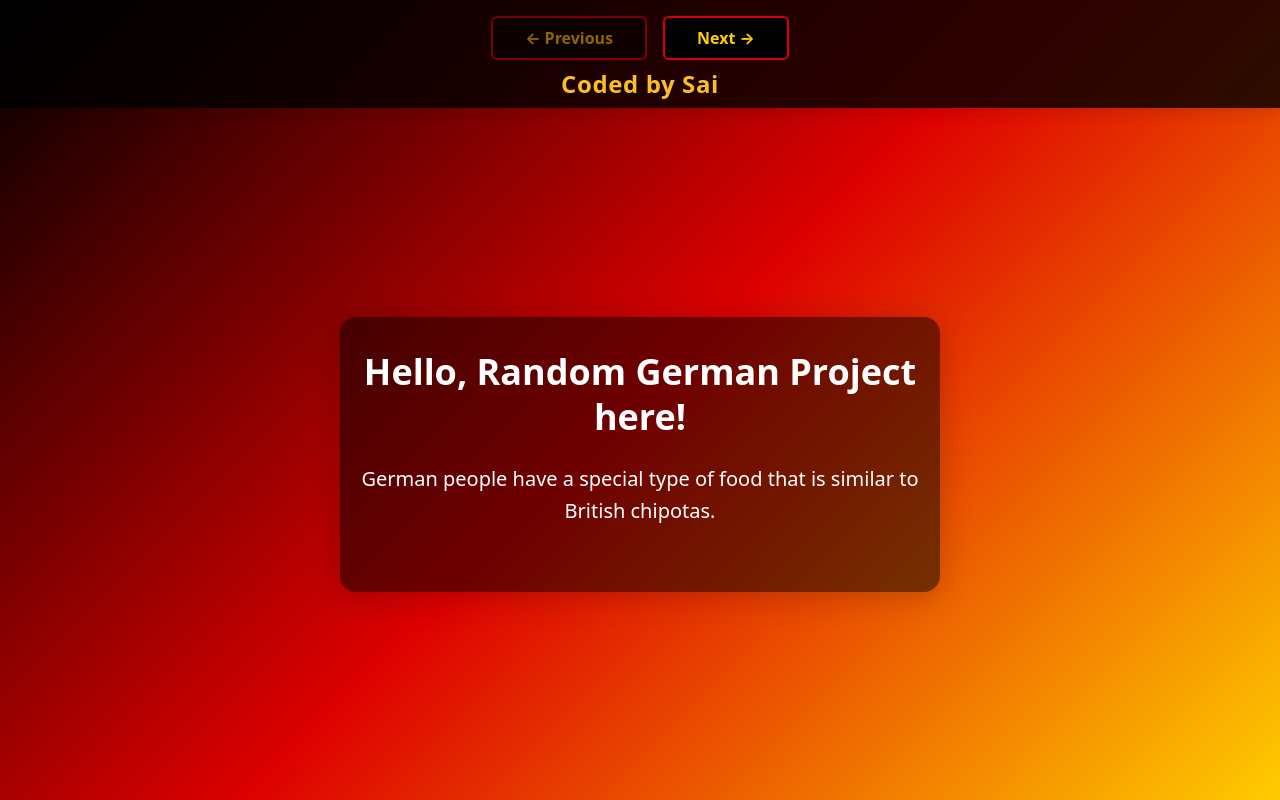
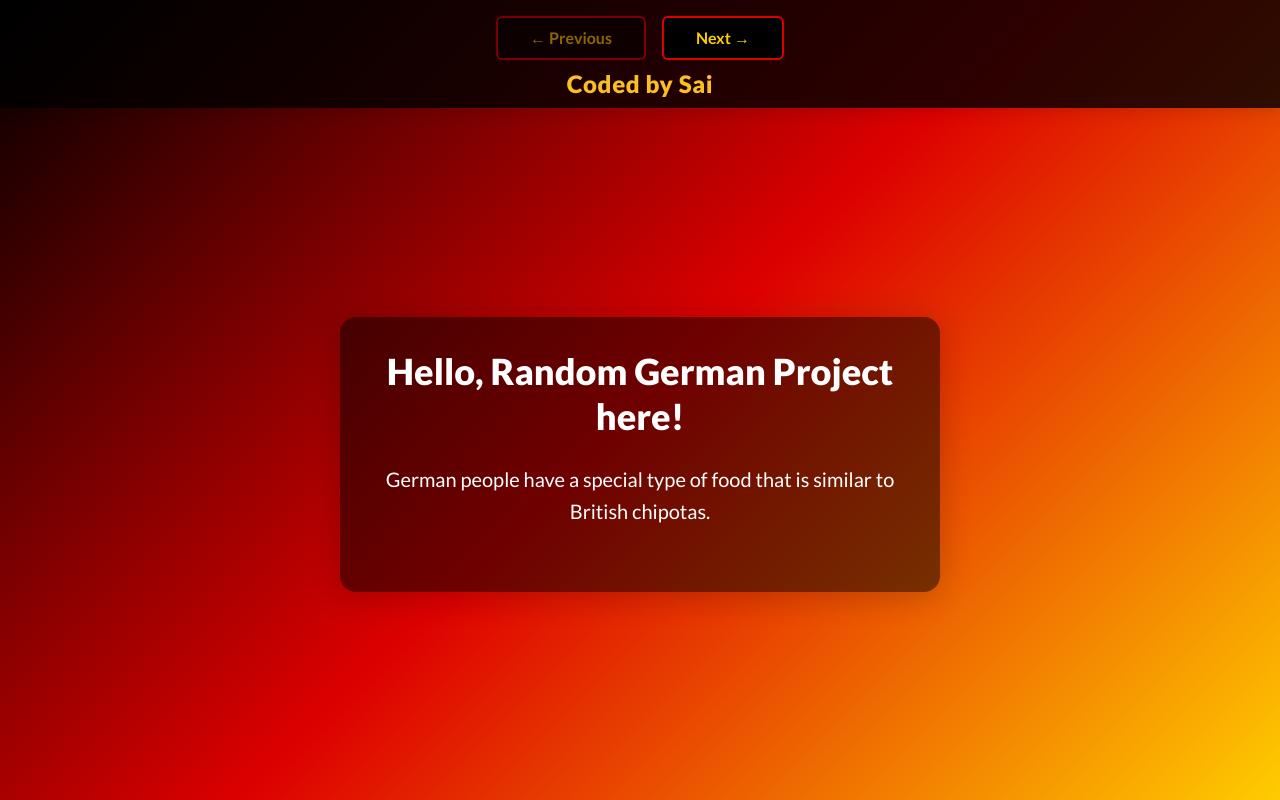
Before and after one commit to darkflareplays8/germanproje, a plain HTML site: page index.html in a window 1280 px wide. Drawn offline with nearby package versions, Linux system fonts and the light colour scheme.

Commit message:
Update index.html

```diff
--- a/index.html
+++ b/index.html
@@ -108,7 +108,7 @@
     }
   </style>
 </head>
-<body class="font-sans">
+<body class="lato-regular">
   <header>
     <div class="nav-buttons">
       <button id="prevBtn" aria-label="< Previous Slide" class="btn-nav" disabled>
```
